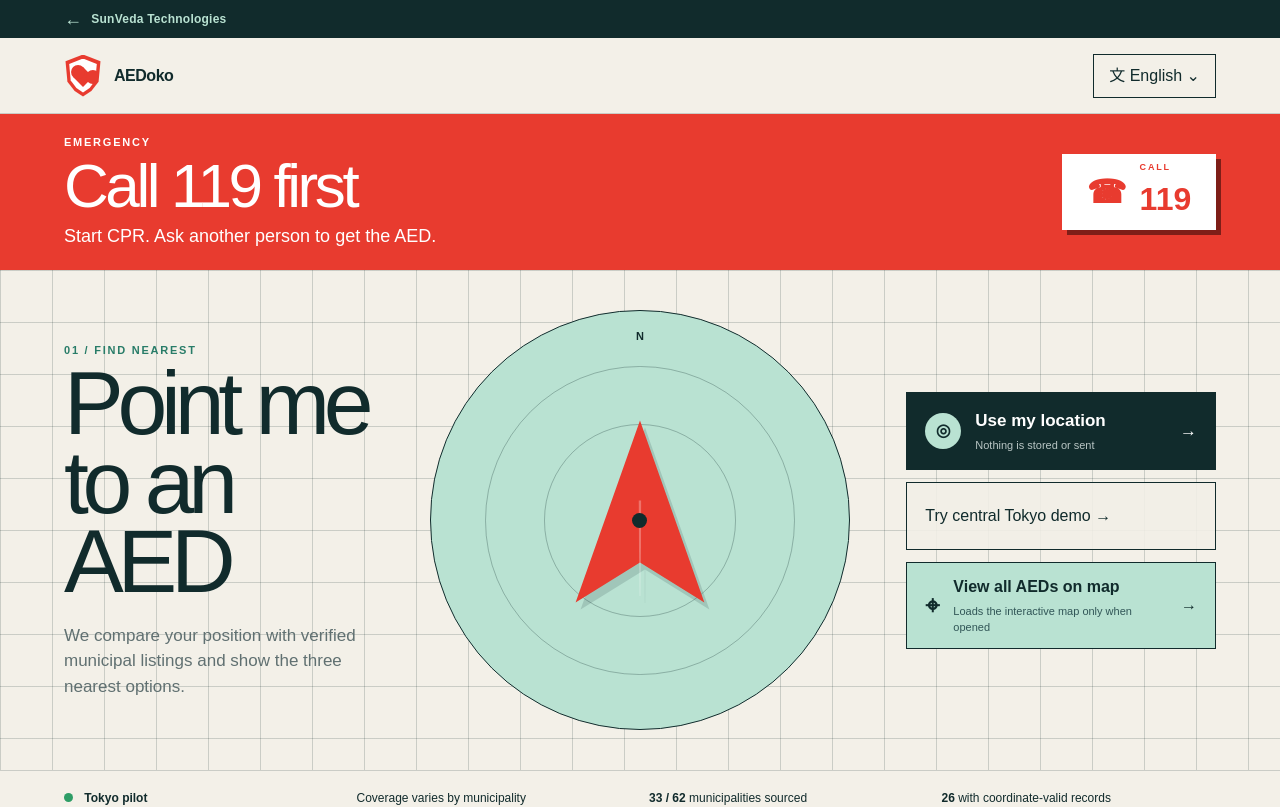
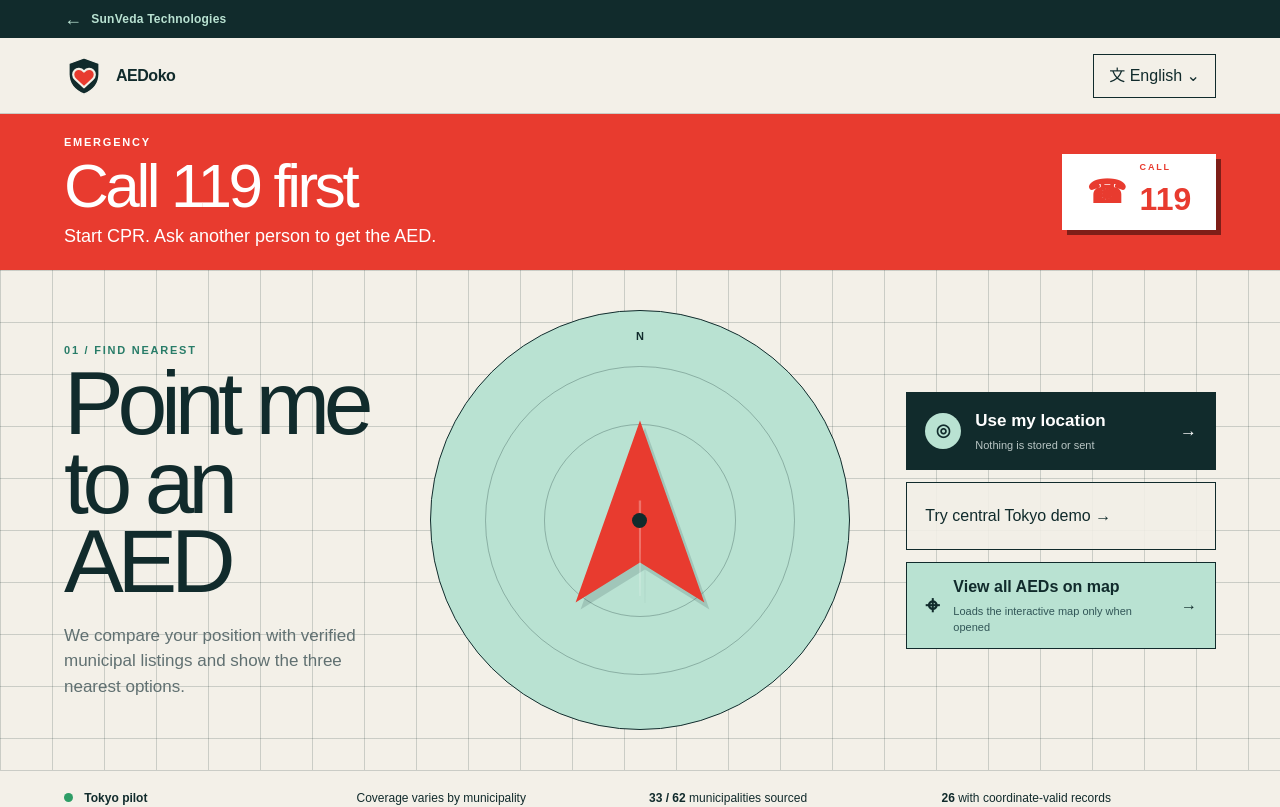
Before and after one commit to sunveda/aedoko, a Next.js app: page / in a window 1280 px wide. Shown: the top 807 px of the page. Built offline with nearby package versions, Linux system fonts and the light colour scheme.

Commit message:
Redesign protected heart icon

```diff
--- a/app/globals.css
+++ b/app/globals.css
@@ -14,12 +14,9 @@
 .topbar { height: 76px; display: flex; align-items: center; justify-content: space-between; padding: 0 clamp(20px, 5vw, 72px); border-bottom: 1px solid var(--line); }
 .brand { display: flex; gap: 12px; align-items: center; color: inherit; text-decoration: none; font-weight: 800; letter-spacing: -.03em; }
 .brand-button { padding: 0; border: 0; background: none; cursor: pointer; }
-.protect-mark { position: relative; display: grid; place-items: center; width: 38px; height: 42px; background: var(--signal); clip-path: polygon(50% 0, 96% 16%, 91% 65%, 72% 87%, 50% 100%, 28% 87%, 9% 65%, 4% 16%); }
-.protect-mark::before { content: ''; position: absolute; inset: 4px; background: #fff; clip-path: inherit; }
-.heart-core { position: relative; z-index: 1; width: 14px; height: 14px; margin-top: 3px; background: var(--signal); transform: rotate(45deg); }
-.heart-core::before, .heart-core::after { content: ''; position: absolute; width: 14px; height: 14px; border-radius: 50%; background: var(--signal); }
-.heart-core::before { left: -7px; }
-.heart-core::after { top: -7px; }
+.protect-mark { display: block; width: 40px; height: 44px; flex: 0 0 auto; overflow: visible; }
+.protect-mark__shield { fill: var(--ink); stroke: var(--paper); stroke-width: 2; stroke-linejoin: round; }
+.protect-mark__heart { fill: var(--signal); stroke: var(--paper); stroke-width: 3.5; stroke-linejoin: round; }
 .language-button { min-height: 44px; padding: 0 15px; border: 1px solid var(--ink); background: transparent; color: inherit; cursor: pointer; }
 .emergency-strip { display: grid; grid-template-columns: 1fr auto; align-items: center; gap: 22px; padding: 20px clamp(20px, 5vw, 72px); background: var(--signal); color: white; }
 .eyebrow, .step-label { margin: 0 0 6px; font-size: 11px; letter-spacing: .16em; font-weight: 900; }
--- a/app/layout.tsx
+++ b/app/layout.tsx
@@ -15,7 +15,11 @@
 export const metadata: Metadata = {
   title: 'AEDoko — Tokyo AED pilot',
   description: 'AEDoko helps you find a nearby source-listed AED and call 119 without losing precious time.',
-  icons: { icon: '/favicon.svg' },
+  icons: {
+    icon: '/favicon.svg',
+    shortcut: '/favicon.svg',
+    apple: '/favicon.svg',
+  },
 };
 
 export default function RootLayout({
--- a/app/page.tsx
+++ b/app/page.tsx
@@ -15,6 +15,15 @@
 const CITY_SUBMISSION_FORM = 'https://github.com/sunveda/aedoko/issues/new?template=city-submission.yml';
 const FEEDBACK_FORM = 'https://github.com/sunveda/aedoko/issues/new?template=feedback.yml';
 const AedMapPanel = lazy(() => import('./map-panel'));
+
+function ProtectedHeartMark() {
+  return (
+    <svg className="protect-mark" viewBox="0 0 64 64" aria-hidden="true" focusable="false">
+      <path className="protect-mark__shield" d="M32 3 56 12v17c0 15-9.6 25.8-24 32C17.6 54.8 8 44 8 29V12L32 3Z" />
+      <path className="protect-mark__heart" d="M32 50 18.6 37.6C7.9 27.7 21.5 13.6 32 24.8c10.5-11.2 24.1 2.9 13.4 12.8L32 50Z" />
+    </svg>
+  );
+}
 
 function formatDistance(meters: number, locale: Locale) {
   const formatter = new Intl.NumberFormat(locale === 'ja-x-easy' ? 'ja' : locale, { maximumFractionDigits: meters < 1000 ? 0 : 1 });
@@ -141,7 +150,7 @@
       </a>
       <header className="topbar">
         <button className="brand brand-button" type="button" onClick={() => setState('idle')} aria-label="AEDoko home">
-          <span className="protect-mark" aria-hidden="true"><span className="heart-core" /></span><span>AEDoko</span>
+          <ProtectedHeartMark /><span>AEDoko</span>
         </button>
         <button className="language-button" type="button" aria-expanded={languageOpen} onClick={() => setLanguageOpen(!languageOpen)}>
           <span aria-hidden="true">文</span> {localeNames[locale]} <span aria-hidden="true">⌄</span>
```
Also changed, not shown: public/favicon.svg.
